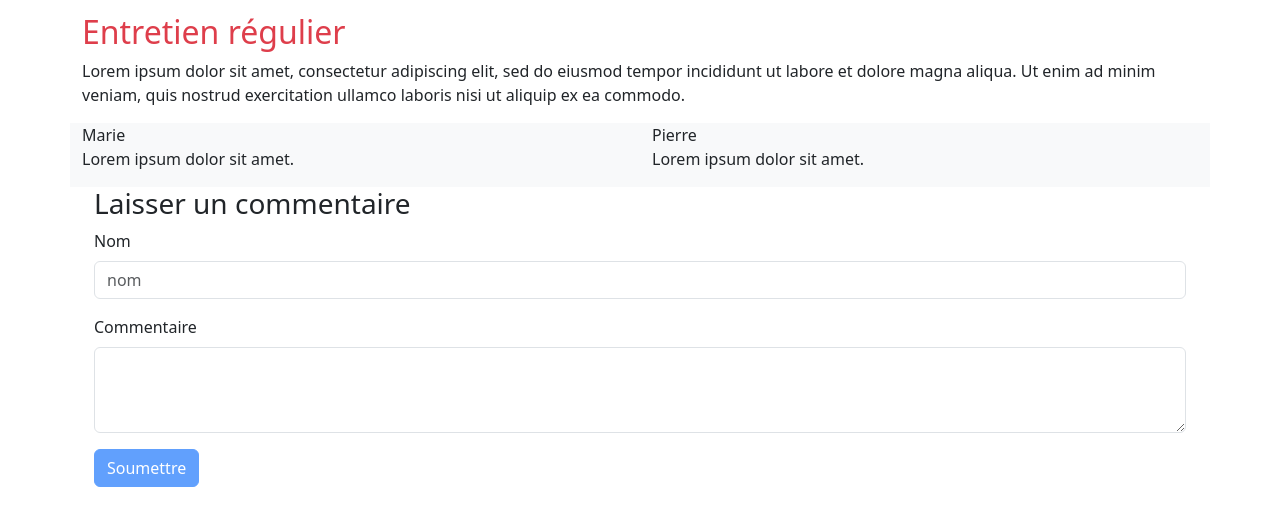
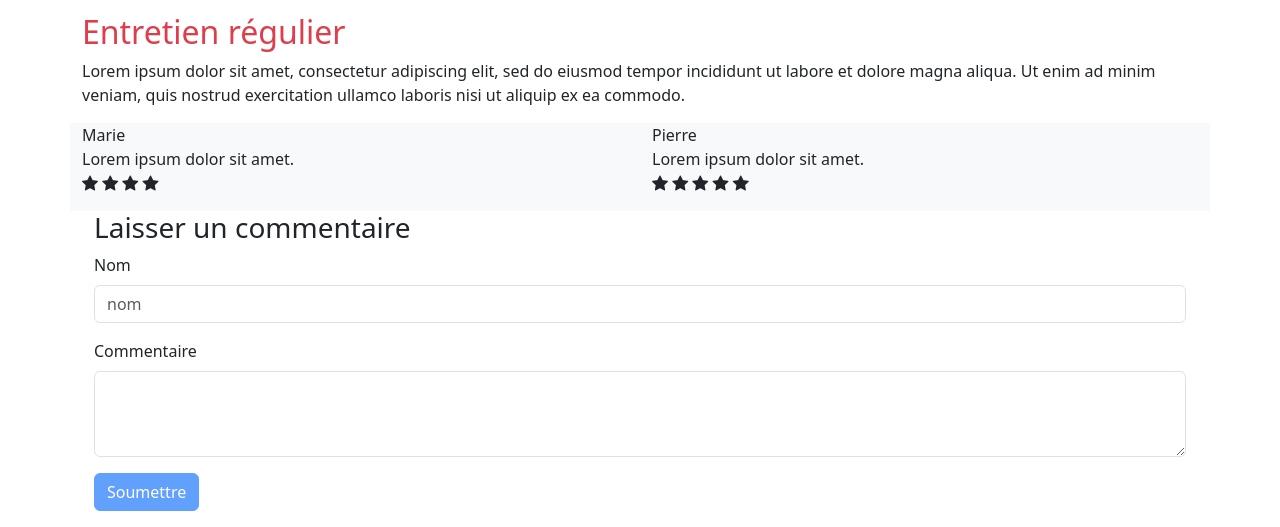
Before and after one commit to BeaterisuSan/ecf_garage_parrot, a website: page index.html in a window 1280 px wide. Shown: the part 761-1288 px from the top of the page. Before the commit the page ends 1264 px from the top, so only its background shows below. Drawn offline with nearby package versions, Linux system fonts and the light colour scheme.

Commit message:
Ajout étoiles des témoignages clients

```diff
--- a/index.html
+++ b/index.html
@@ -89,11 +89,21 @@
             </div>
             <div class="row">
                 <div class="col-6 bg-light text-dark">
-                    <p>Marie<br>Lorem ipsum dolor sit amet.
+                    <p>Marie<br>Lorem ipsum dolor sit amet.<br>
+                        <i class="bi bi-star-fill"></i>
+                        <i class="bi bi-star-fill"></i>
+                        <i class="bi bi-star-fill"></i>
+                        <i class="bi bi-star-fill"></i>
                     </p>
                 </div>
                 <div class="col-6 bg-light text-dark">
-                    <p>Pierre<br>Lorem ipsum dolor sit amet.
+                    <p>Pierre<br>Lorem ipsum dolor sit amet.<br>
+                        <i class="bi bi-star-fill"></i>
+                        <i class="bi bi-star-fill"></i>
+                        <i class="bi bi-star-fill"></i>
+                        <i class="bi bi-star-fill"></i>
+                        <i class="bi bi-star-fill"></i>
+
                     </p>
                 </div>
             </div>
```
